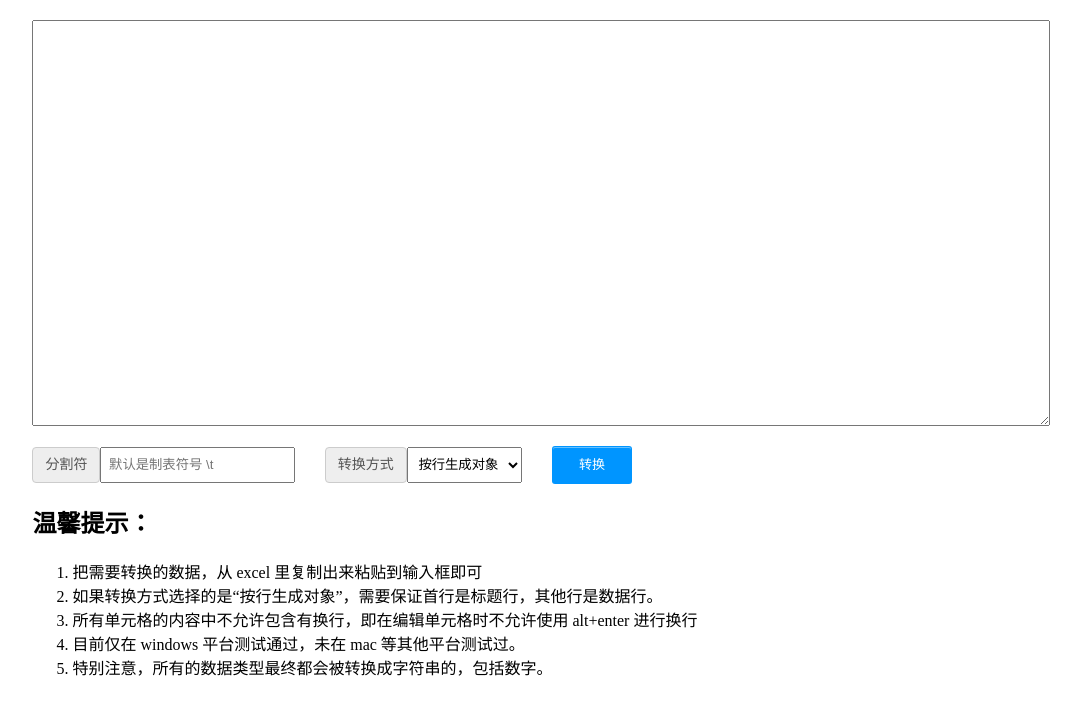
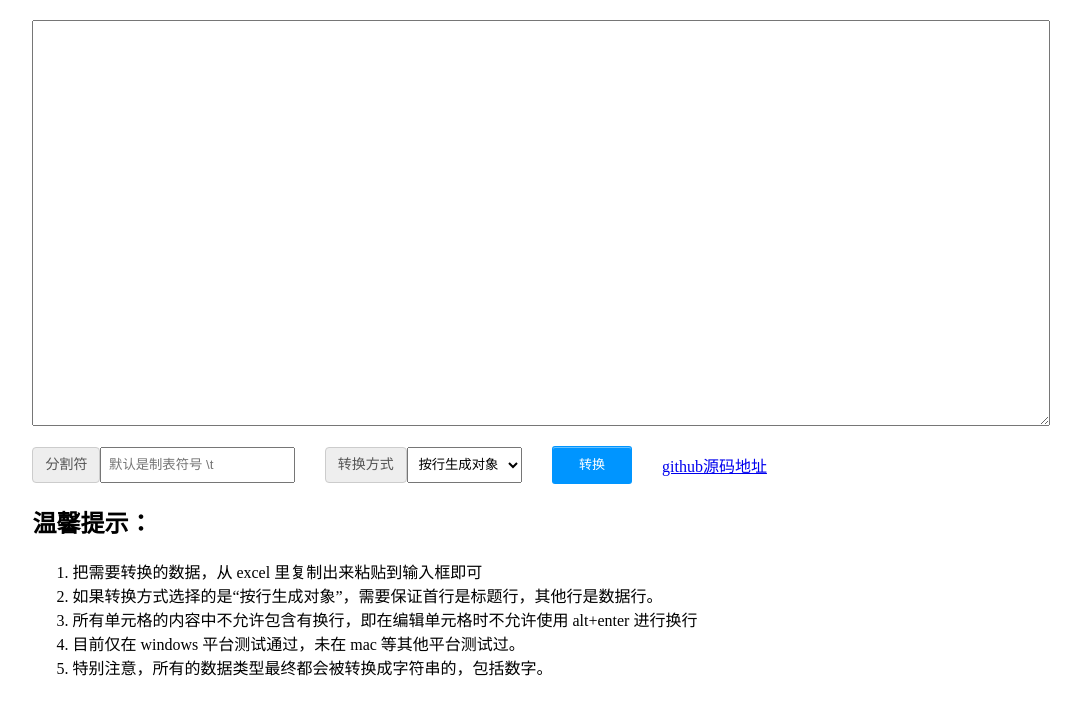
Before and after one commit to zhanyuzhang/tool-kit, a website: page excel2json/index.html in a window 1280 px wide. Shown: the whole page, without its empty margins (102-1183 px from the left). Drawn offline with Linux system fonts and the light colour scheme.

```diff
--- a/excel2json/index.html
+++ b/excel2json/index.html
@@ -79,7 +79,10 @@
         <option value="array">按行生成数组</option>
       </select>
       </div>
-      <button id="btnParse">转换</button>
+      <div class="group">
+        <button id="btnParse">转换</button>
+      </div>
+      <a href="https://github.com/zhanyuzhang/tool-kit/tree/master/excel2json"> github源码地址 </a>
     </div>
     <h2>温馨提示：</h2>
     <ol class="tips">
```
Also changed, not shown: README.md.
